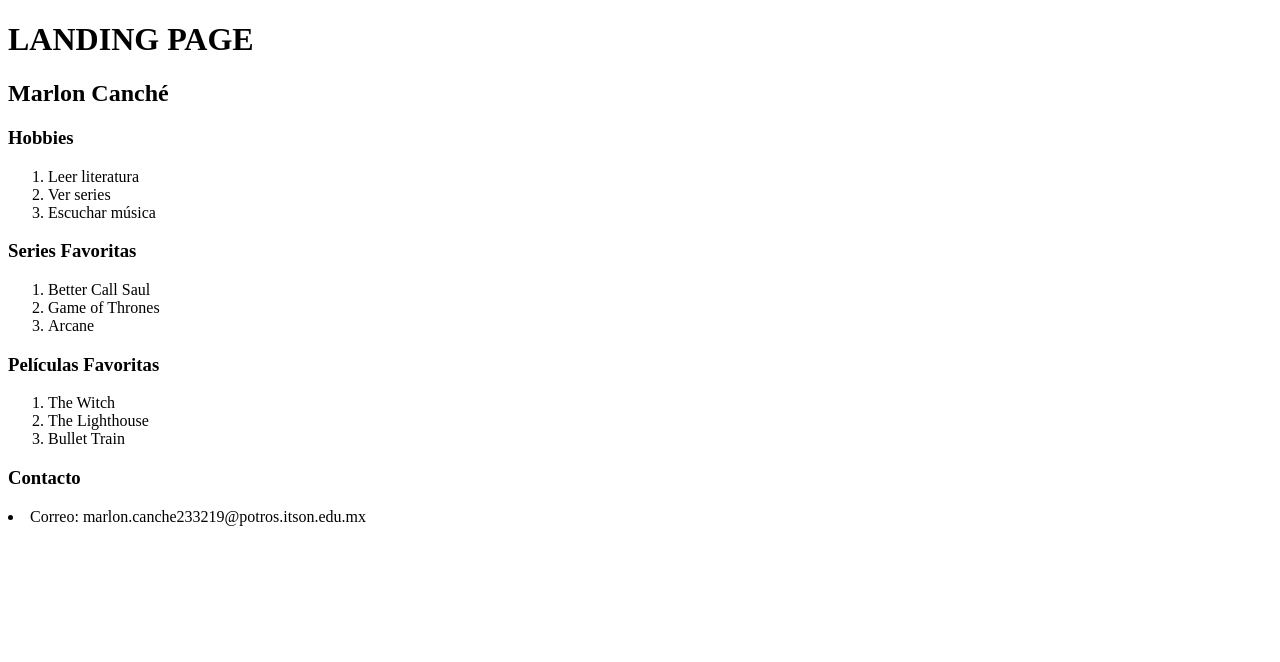
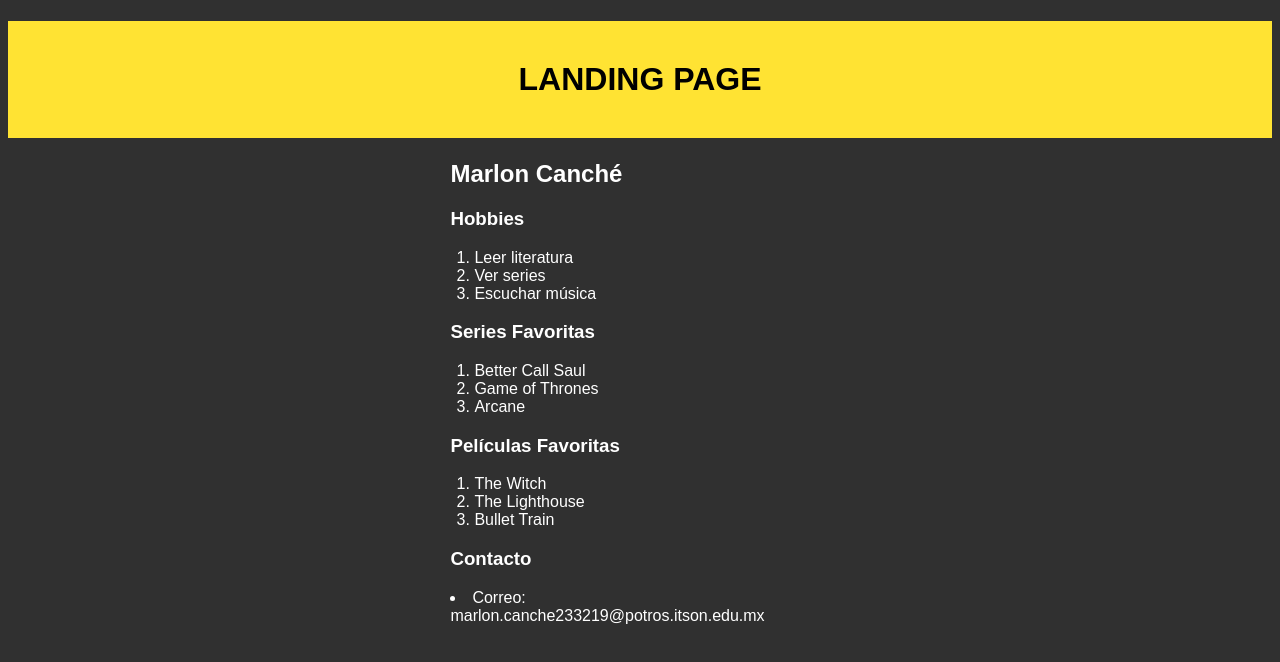
Before and after one commit to Macs233219/LandingCancheMarlon, a plain HTML site: page index.html in a window 1280 px wide. Drawn offline with Linux system fonts and the light colour scheme.

Commit message:
Página con estilos
Estilos con CSS.

```diff
--- a/index.html
+++ b/index.html
@@ -3,30 +3,47 @@
 <head>
     <meta charset="UTF-8">
     <meta name="viewport" content="width=device-width, initial-scale=1.0">
-    <title>Landing Page</title>
+    <title>Landing Page - Marlon Canché</title>
+    <link rel="stylesheet" href="styles.css">
 </head>
 <body>
     <h1>LANDING PAGE</h1>
+
+    <div class="contenedor">
         <h2>Marlon Canché</h2>
+    </div>
+
+    <div class="contenedor">
         <h3>Hobbies</h3>
         <ol>
             <li>Leer literatura</li>
             <li>Ver series</li>
             <li>Escuchar música</li>
         </ol>
+    </div>
+
+    <div class="contenedor">
         <h3>Series Favoritas</h3>
         <ol>
             <li>Better Call Saul</li>
             <li>Game of Thrones</li>
             <li>Arcane</li>
         </ol>
+    </div>
+
+    <div class="contenedor">
         <h3>Películas Favoritas</h3>
         <ol>
             <li>The Witch</li>
             <li>The Lighthouse</li>
             <li>Bullet Train</li>
         </ol>
+    </div>
+
+    <div class="contenedor">
         <h3>Contacto</h3>
          <li>Correo: marlon.canche233219@potros.itson.edu.mx</li>
+    </div>
+
 </body>
 </html>
--- /dev/null
+++ b/styles.css
@@ -0,0 +1,23 @@
+h1 {
+    background-color: #ffe333;
+    color: black;
+    padding: 40px;
+    text-align: center;
+}
+
+body {
+    background-color: #303030;
+    color: white;
+    font-family: Arial, Helvetica, sans-serif;
+}
+
+.contenedor {
+    width: 30%;
+    margin: 0 auto;
+}
+
+ol {
+    text-align: left;
+        margin: 0;
+        padding-left: 1.5em;
+}
```
Lines whose indentation alone changed are shown as unchanged.
